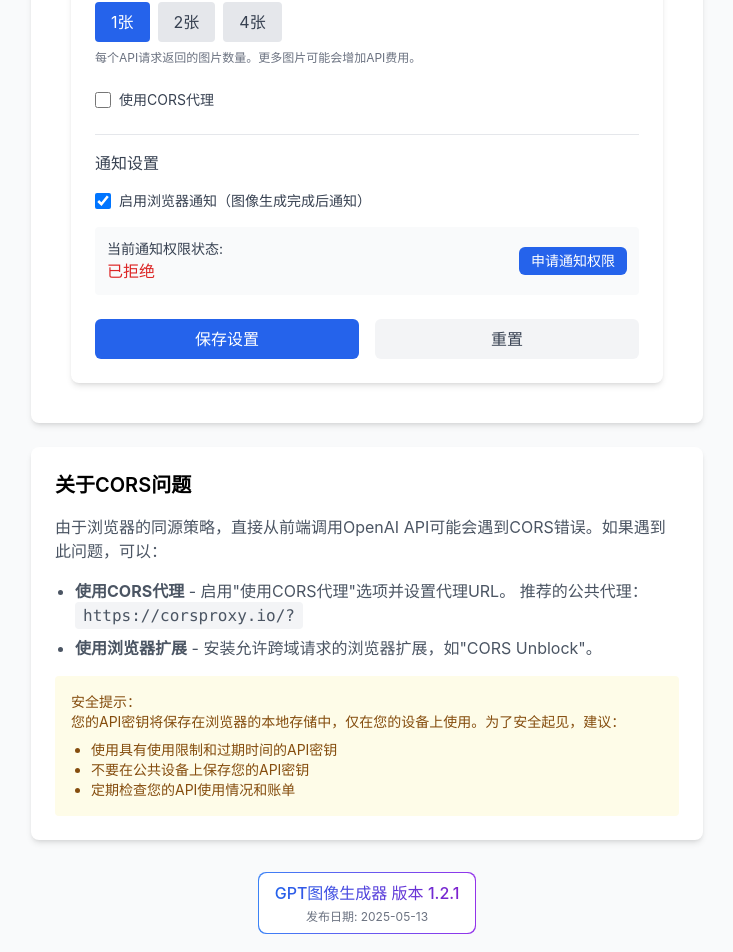
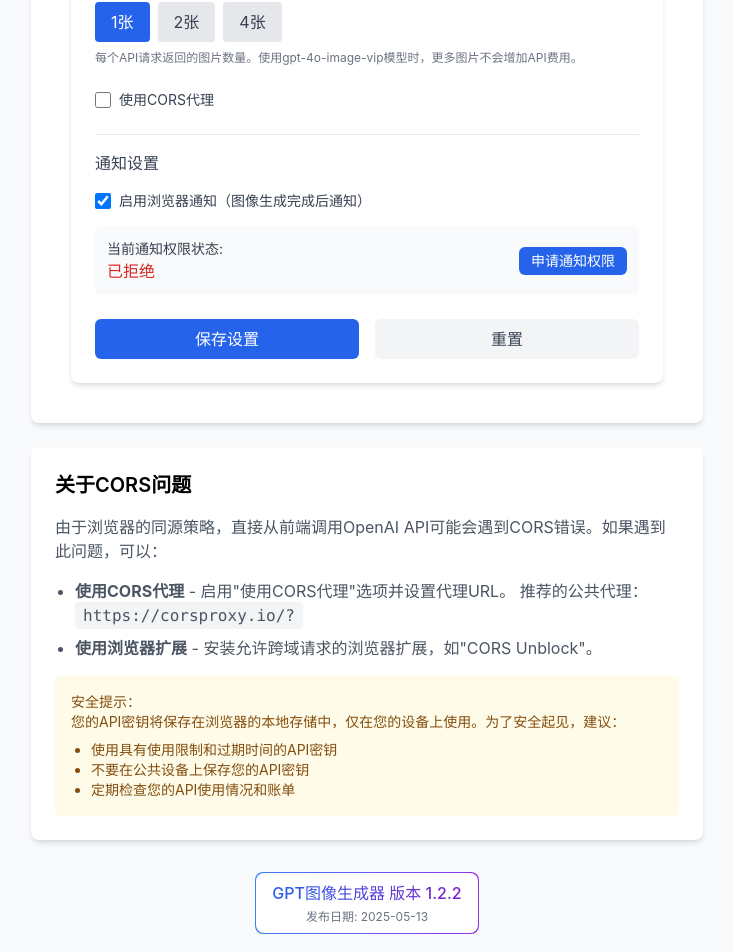
Before and after one commit to figozhu/gpt-image-web-client, a React (Vite) app: page /settings in a window 1280 px wide. Shown: the part 1005-1957 px from the top of the page, without its empty margins (273-1006 px from the left). Built offline with nearby package versions, Linux system fonts and the light colour scheme.

Commit message:
修复文案错误

```diff
--- a/src/components/SettingsForm.jsx
+++ b/src/components/SettingsForm.jsx
@@ -250,7 +250,7 @@ const SettingsForm = () => {
             ))}
           </div>
           <p className="text-xs text-gray-500">
-            每个API请求返回的图片数量。更多图片可能会增加API费用。
+            每个API请求返回的图片数量。使用gpt-4o-image-vip模型时，更多图片不会增加API费用。
           </p>
         </div>
 
--- a/src/services/version.js
+++ b/src/services/version.js
@@ -3,7 +3,7 @@
  */
 
 // 从package.json获取的应用版本号
-export const APP_VERSION = '1.2.1';
+export const APP_VERSION = '1.2.2';
 
 // 版本号发布日期
 export const VERSION_DATE = '2025-05-13';
```
